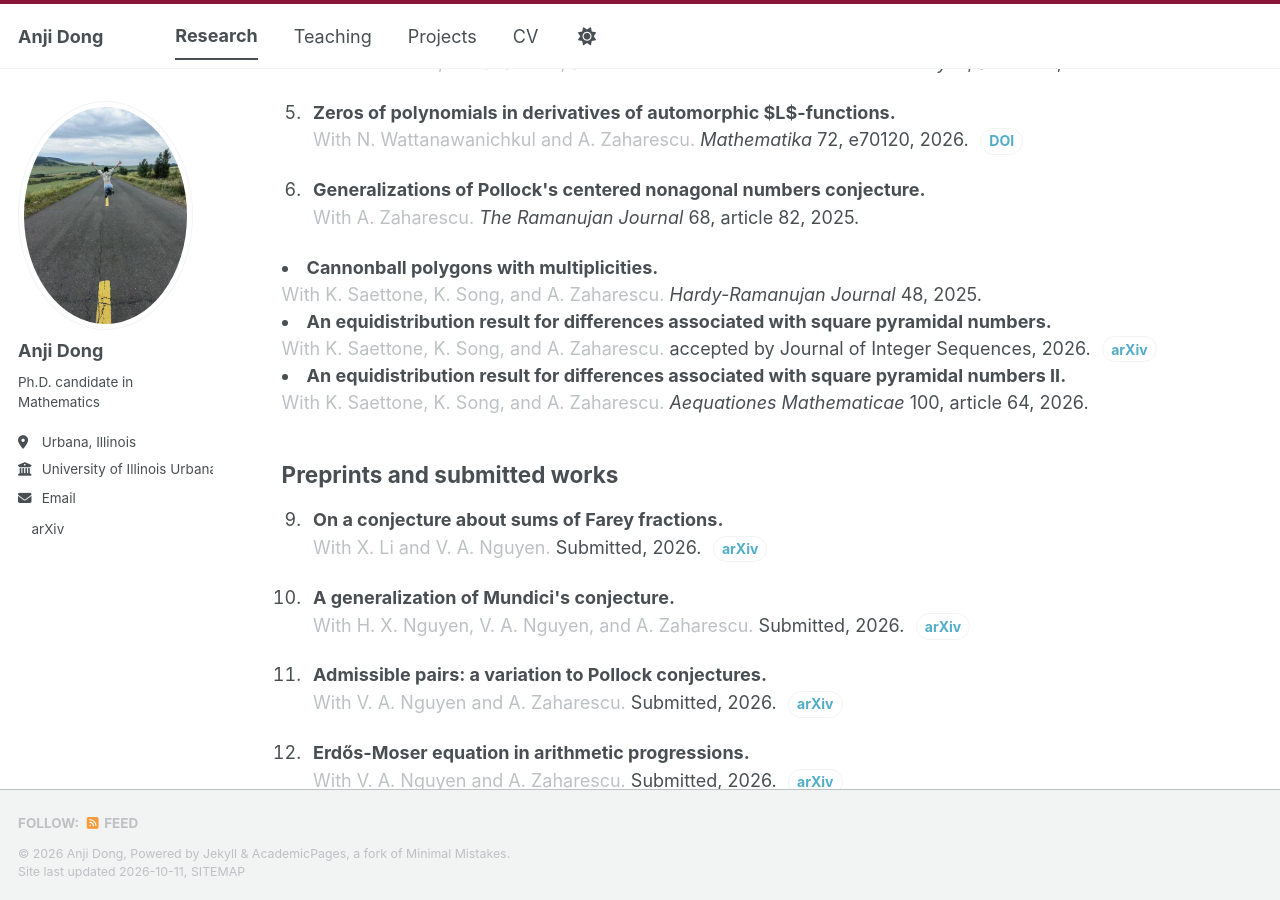
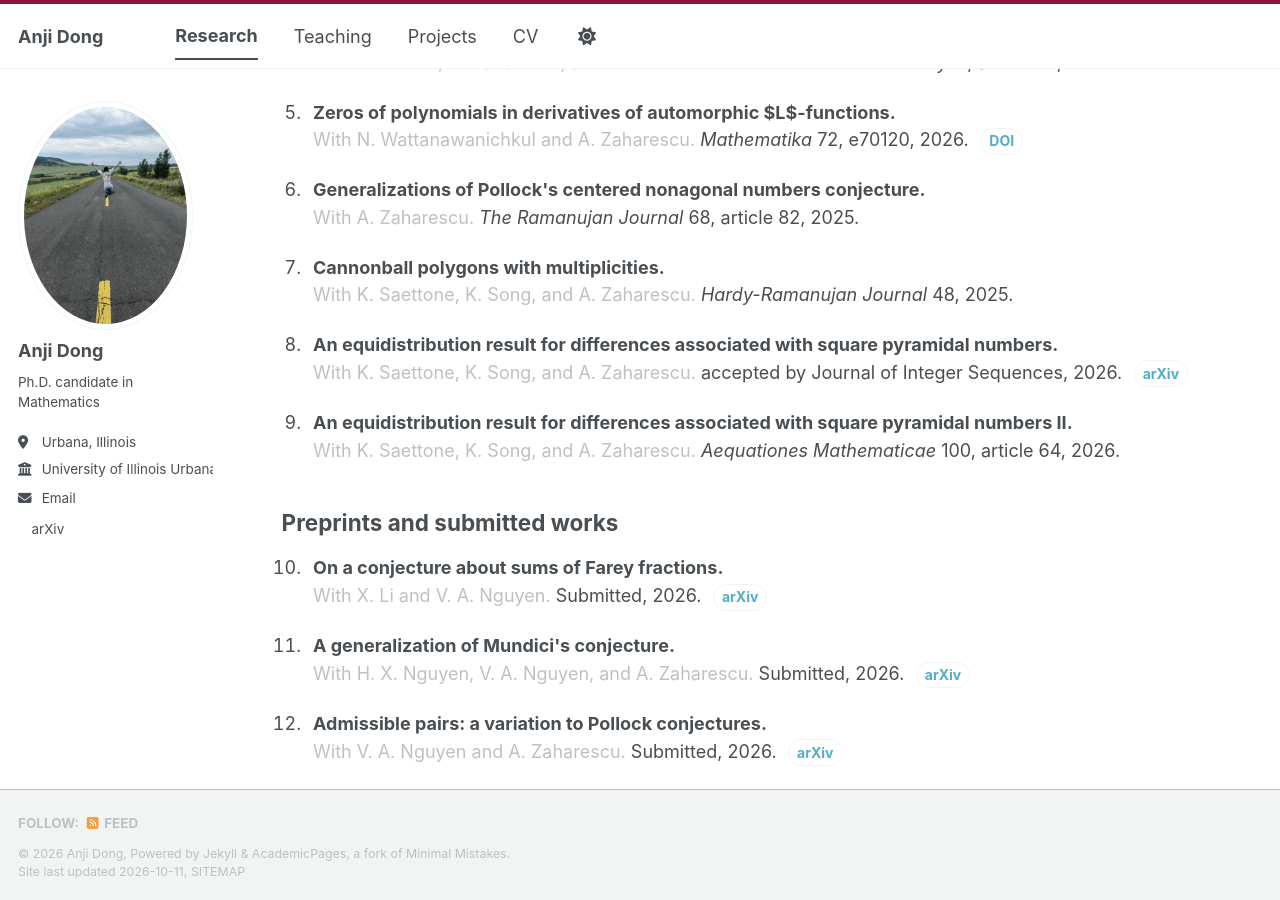
Before and after one commit to Anjisweety2/anjidong.github.io, a Jekyll site: the page built from _pages/publications.html, in a window 1280 px wide and 900 px high, scrolled down 458 px. Built offline with Jekyll 4.4.1, drawn with Linux system fonts in a browser that asks for light colours; a style sheet for code colours, icons or effects is not loaded.

Commit message:
Update publications.html

```diff
--- a/_pages/publications.html
+++ b/_pages/publications.html
@@ -16,14 +16,13 @@ author_profile: true
   <li><strong>Strange and pseudo-differentiable functions with applications to prime partitions.</strong><br><span class="pub-authors">With N. Robles, A. Zaharescu, and D. Zeindler.</span> <em>Research in Number Theory</em> 11, article 52, 2025.</li>
   <li><strong>Zeros of polynomials in derivatives of automorphic $L$-functions.</strong><br><span class="pub-authors">With N. Wattanawanichkul and A. Zaharescu.</span> <em>Mathematika</em> 72, e70120, 2026. <a class="pub-link" href="https://doi.org/10.1112/mtk.70120">DOI</a></li>
   <li><strong>Generalizations of Pollock's centered nonagonal numbers conjecture.</strong><br><span class="pub-authors">With A. Zaharescu.</span> <em>The Ramanujan Journal</em> 68, article 82, 2025.</li>
-</ol>
   <li><strong>Cannonball polygons with multiplicities.</strong><br><span class="pub-authors">With K. Saettone, K. Song, and A. Zaharescu.</span> <em>Hardy-Ramanujan Journal</em> 48, 2025.</li>
   <li><strong>An equidistribution result for differences associated with square pyramidal numbers.</strong><br><span class="pub-authors">With K. Saettone, K. Song, and A. Zaharescu.</span> accepted by Journal of Integer Sequences, 2026. <a class="pub-link" href="https://arxiv.org/abs/2412.10097">arXiv</a></li>
   <li><strong>An equidistribution result for differences associated with square pyramidal numbers II.</strong><br><span class="pub-authors">With K. Saettone, K. Song, and A. Zaharescu.</span> <em>Aequationes Mathematicae</em> 100, article 64, 2026.</li>
 
 
-<h2>Preprints and submitted works</h2>
-<ol class="publication-list" start="9">
+</ol><h2>Preprints and submitted works</h2>
+<ol class="publication-list" start="10">
   <li><strong>On a conjecture about sums of Farey fractions.</strong><br><span class="pub-authors">With X. Li and V. A. Nguyen.</span> Submitted, 2026. <a class="pub-link" href="https://arxiv.org/abs/2604.02475">arXiv</a></li>
   <li><strong>A generalization of Mundici's conjecture.</strong><br><span class="pub-authors">With H. X. Nguyen, V. A. Nguyen, and A. Zaharescu.</span> Submitted, 2026. <a class="pub-link" href="https://arxiv.org/abs/2606.12907">arXiv</a></li>
   <li><strong>Admissible pairs: a variation to Pollock conjectures.</strong><br><span class="pub-authors">With V. A. Nguyen and A. Zaharescu.</span> Submitted, 2026. <a class="pub-link" href="https://arxiv.org/abs/2608.03309">arXiv</a></li>
@@ -35,6 +34,6 @@ author_profile: true
 </ol>
 
 <h2>In preparation</h2>
-<ol class="publication-list" start="16">
+<ol class="publication-list" start="17">
   <li><strong>Bilinear forms with Kloosterman fractions and applications.</strong><br><span class="pub-authors">With N. Robles and D. Zeindler.</span> In preparation, 2026.</li>
 </ol>
```
